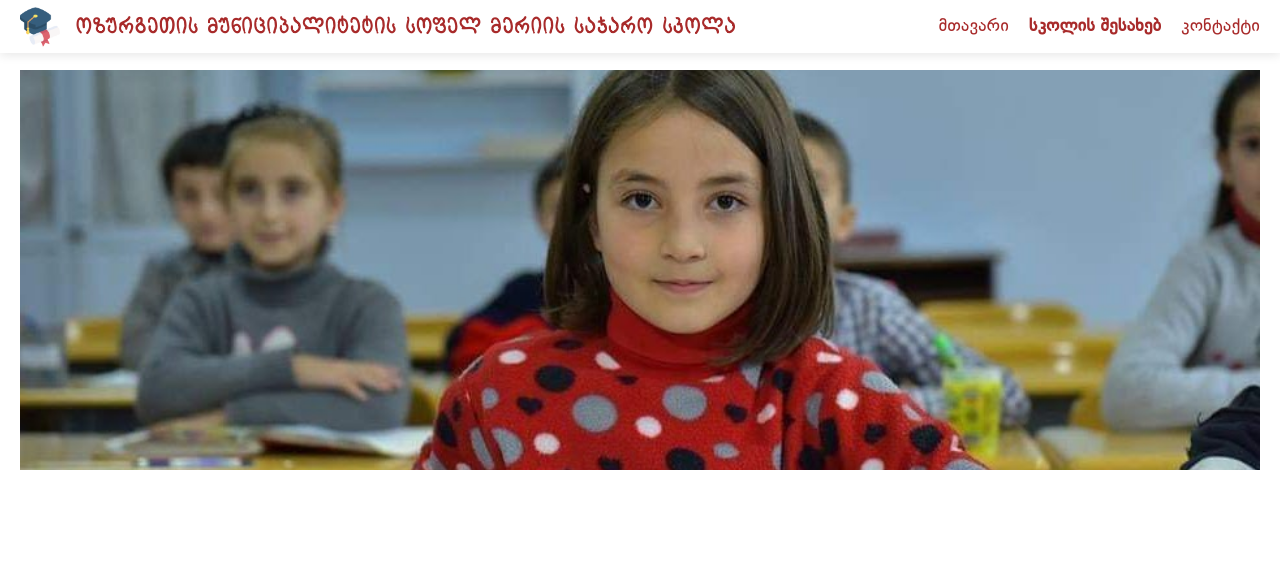
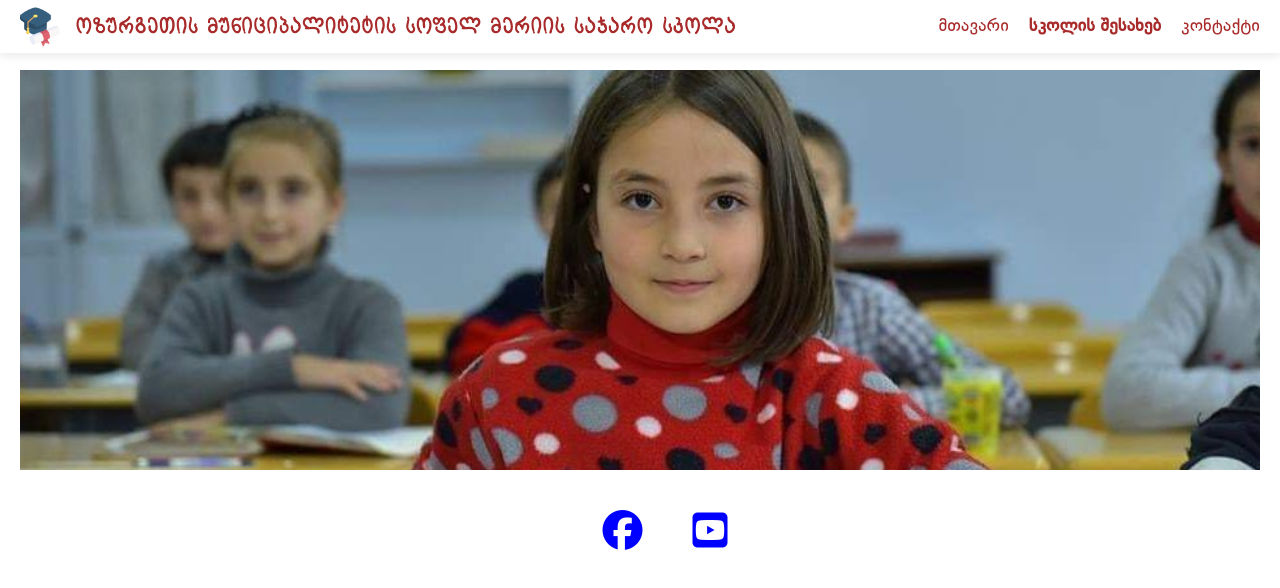
Before and after one commit to akech1967/school-site, a plain HTML site: page about.html in a window 1280 px wide. Drawn offline with Linux system fonts and the light colour scheme.

Commit message:
add footer

```diff
--- a/about.html
+++ b/about.html
@@ -47,7 +47,17 @@
       </section>
     </main>
 
-    <footer></footer>
+    <footer>
+      <section>
+        <div class="avesome">
+          <ul class="ul_footer">
+            <li><a href="https://www.facebook.com/profile.php?id=100015516912048" target="_blank"><i class="fa-brands fa-facebook"></i></a></li>
+
+            <li><a href="https://www.youtube.com/@%E1%83%90%E1%83%A0%E1%83%93%E1%83%A3%E1%83%98%E1%83%9C%E1%83%9D%E1%83%A1%E1%83%99%E1%83%9A%E1%83%A3%E1%83%91%E1%83%98" target="_blank"> <i class="fa-brands fa-square-youtube"></i></a> </li>
+
+          </ul>
+      </section>
+    </footer>
 
     <script src="./script.js"></script>
   </body>
--- a/styles/style.css
+++ b/styles/style.css
@@ -111,3 +111,20 @@ header {
   margin: 15px;
   font-size: 18px;
 }
+
+/* footer */
+.ul_footer {
+  display: flex;
+}
+
+.fa-brands {
+  font-size: 40px;
+  color: blue;
+  margin-left: 50px;
+}
+
+.avesome {
+  display: flex;
+  justify-content: center;
+  margin-top: 40px;
+}
```
Also changed, not shown: contact.html (+11 -1 lines), index.html (+11 -1 lines).
